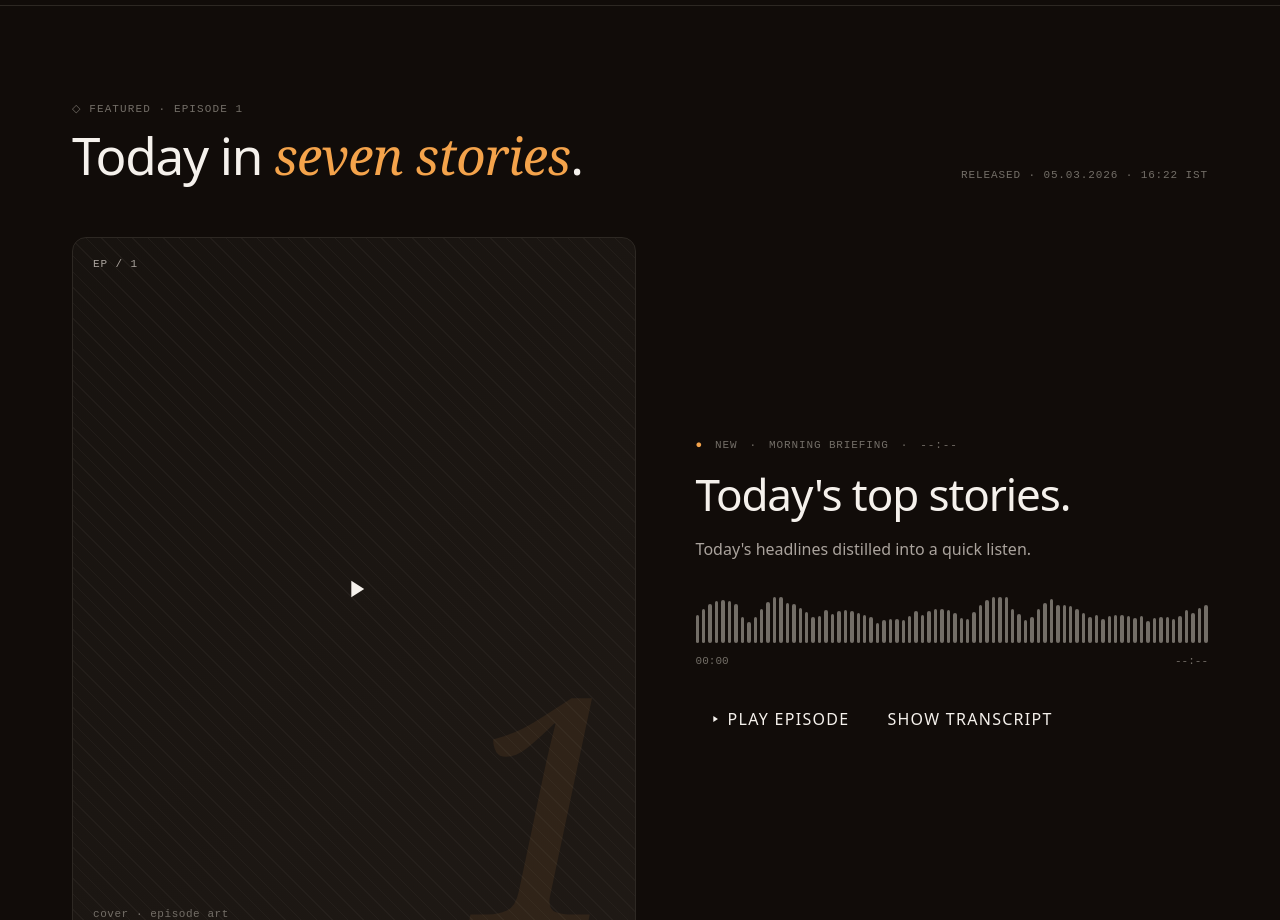
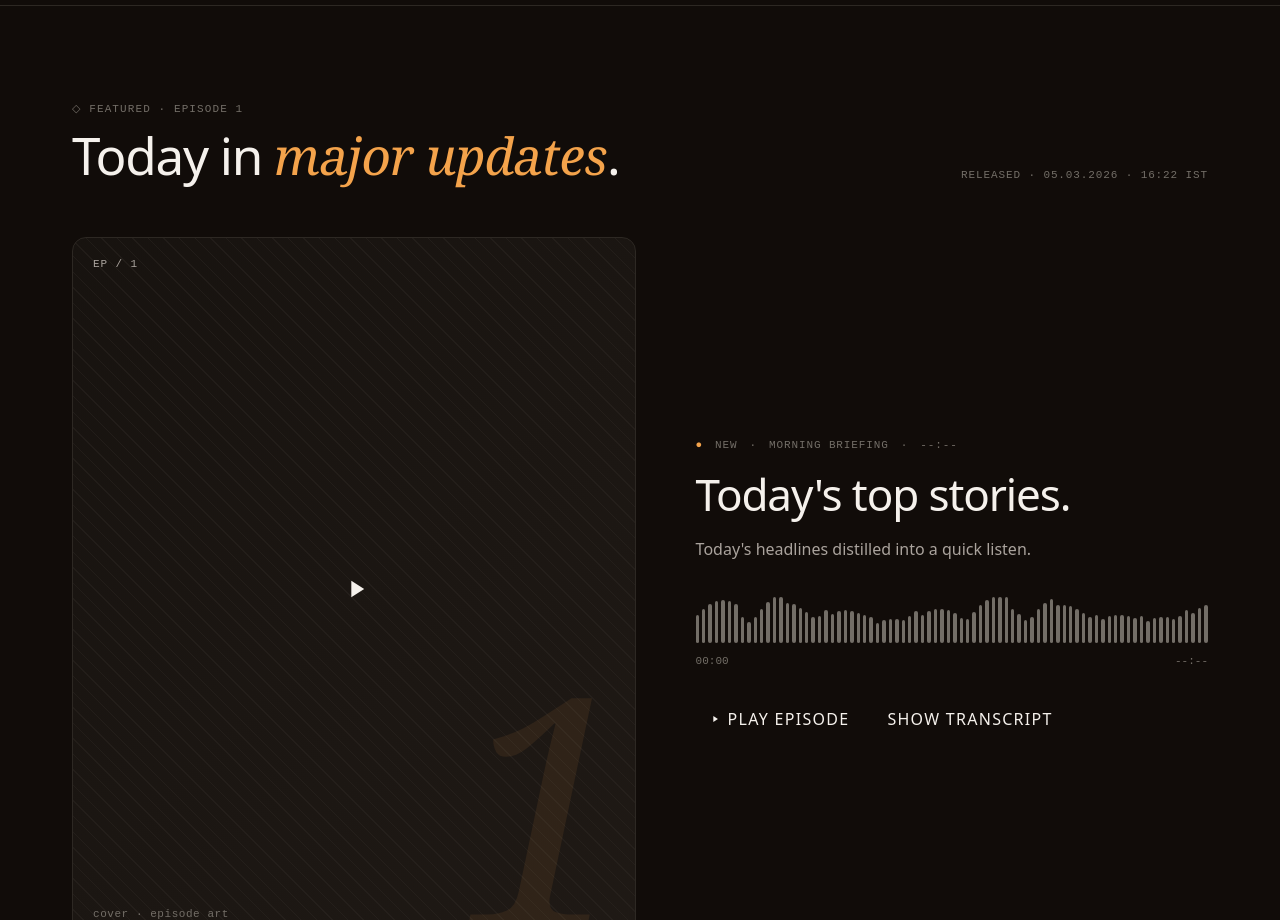
Before and after one commit to himadribh07/news-podcast-app, a React (Vite) app in the folder frontend/: page / in a window 1280 px wide. Shown: the part 800-1720 px from the top of the page. Built offline with nearby package versions, Linux system fonts and the light colour scheme; no server answers.

Commit message:
Typo fixed

```diff
--- a/frontend/src/components/FeaturedEpisode.jsx
+++ b/frontend/src/components/FeaturedEpisode.jsx
@@ -142,7 +142,7 @@
   };
   const defaultTitle = <>Today's top stories.</>;
   const defaultSectionTitle = (
-    <>Today in <span className="sig-it">seven stories</span>.</>
+    <>Today in <span className="sig-it">major updates</span>.</>
   );
 
   // deterministic waveform bars
```
